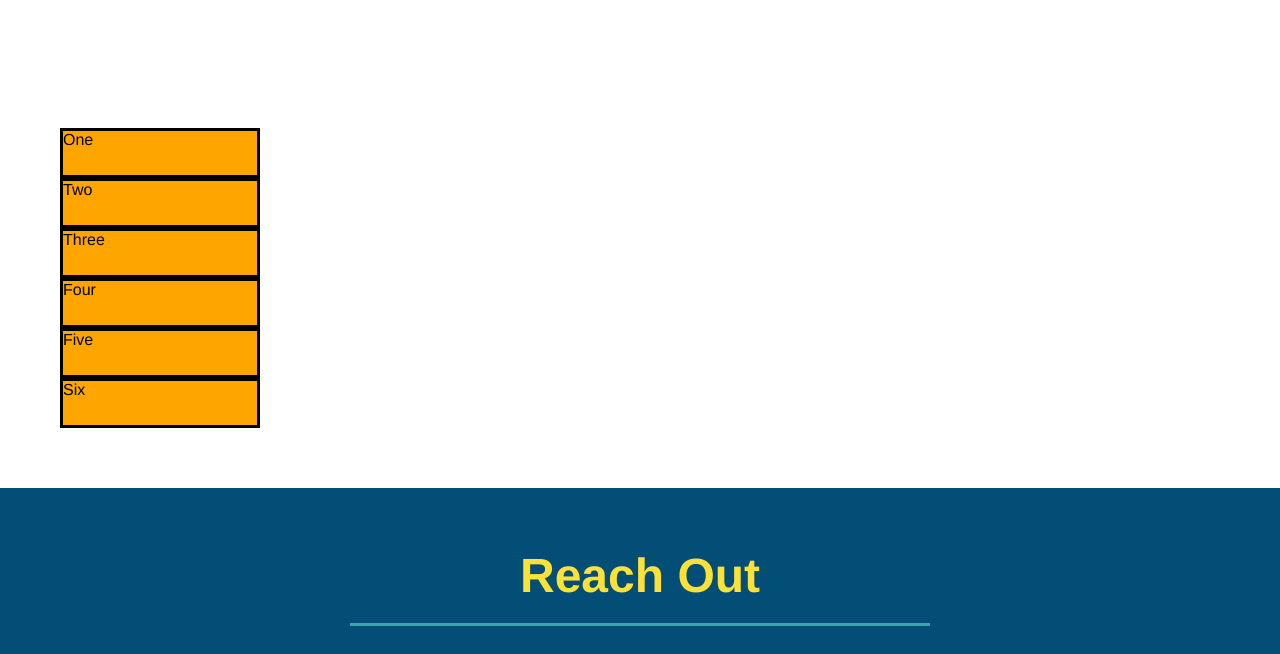
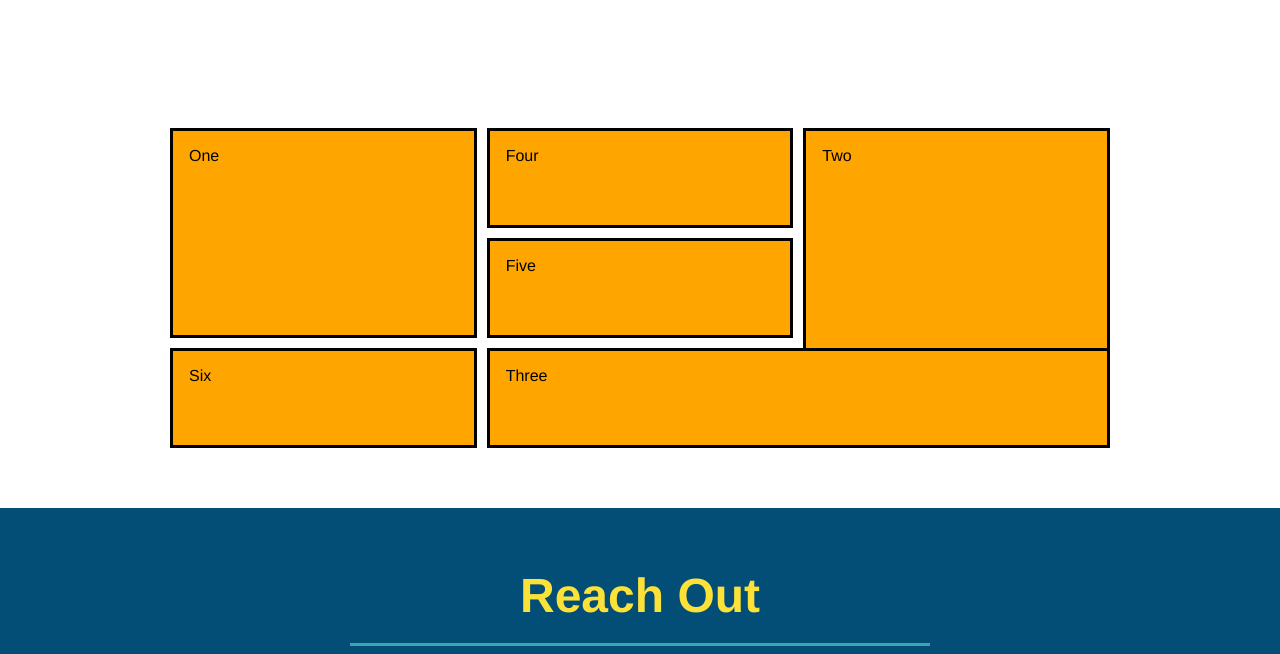
Before and after one commit to BG00924/run-buddy, a plain HTML site: page index.html in a window 1280 px wide. Shown: the part 2880-3534 px from the top of the page. Drawn offline with Linux system fonts and the light colour scheme.

Commit message:
example grid

```diff
--- a/assets/css/style.css
+++ b/assets/css/style.css
@@ -362,16 +362,41 @@ footer a {
 
 /*Services grid*/
 .service-grid-container {
+    max-width: 940px;
+    margin: 0 auto;
     display: grid;
+    grid-template-columns: repeat(3, 1fr);
+    grid-template-rows: repeat(3, 100px);
+    grid-gap: 10px;
 }
 
 .service-grid-item {
-    width: 200px;
-    height: 50px;
     background-color: orange;
     border: solid;
+    padding: 1em;
     color: black;
 }
+
+.box1 {
+    grid-column: 1/ span 1;
+    grid-row: 1/ span 2;
+  }
+
+.box2 {
+    grid-column: 3/4;
+    grid-row: 1/-1;
+  }
+
+  .box3 {
+    grid-column: 2/ span 2;
+    grid-row: 3/ span 1;
+  }
+
+.grid-container {
+    justify-items: start;
+  }
+
+
 
 /* Media Query for smaller desktop screens and smaller*/
 @media screen and (max-width: 980px) {
--- a/index.html
+++ b/index.html
@@ -188,12 +188,12 @@
         <!-- "service plans"-->
         <section id="service-plans" class="services">
             <div class="service-grid-container">
-                <div class="service-grid-item">One</div>
-                <div class="service-grid-item">Two</div>
-                <div class="service-grid-item">Three</div>
-                <div class="service-grid-item">Four</div>
-                <div class="service-grid-item">Five</div>
-                <div class="service-grid-item">Six</div>
+                <div class="service-grid-item box1">One</div>
+                <div class="service-grid-item box2">Two</div>
+                <div class="service-grid-item box3">Three</div>
+                <div class="service-grid-item box4">Four</div>
+                <div class="service-grid-item box5">Five</div>
+                <div class="service-grid-item box6">Six</div>
               </div>
         </section>
 
```
